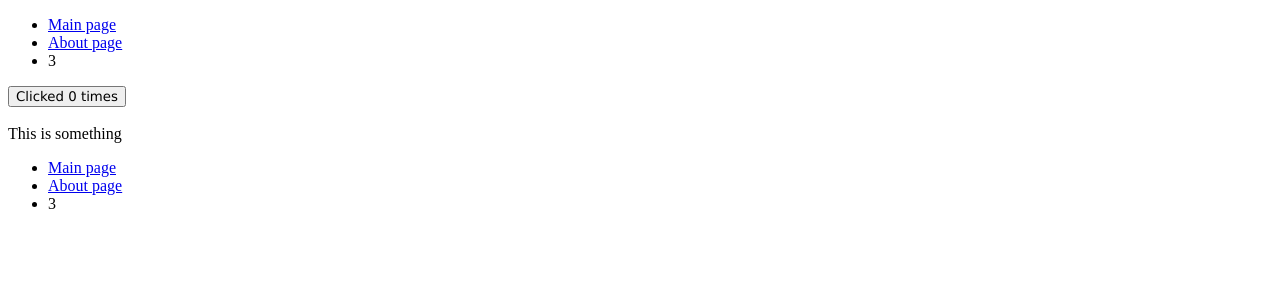
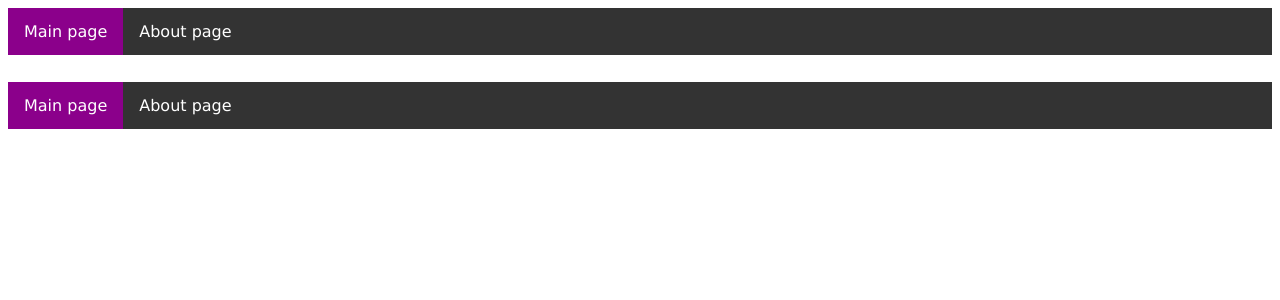
Before and after one commit to Loerad/svelte, a SvelteKit app in the folder my-app/: page / in a window 1280 px wide. Shown: the top 300 px of the page. Built offline with nearby package versions, Linux system fonts and the light colour scheme.

Commit message:
feat : Added CSS file and started parallax

```diff
--- a/my-app/src/lib/navigation.svelte
+++ b/my-app/src/lib/navigation.svelte
@@ -1,9 +1,12 @@
+<script>
+    import { page } from '$app/stores';
+</script>
+
 <nav>
     <ul>
 
-        <li> <a href="/">Main page</a> </li>
-        <li> <a href="about">About page</a> </li>
-        <li> 3 </li>
+        <li> <a href="/" class:active="{$page.url.pathname === "/"}">Main page</a> </li>
+        <li> <a href="about" class:active="{$page.url.pathname.includes("about")}">About page</a> </li>
 
     </ul>
 </nav>
--- a/my-app/src/routes/+layout.svelte
+++ b/my-app/src/routes/+layout.svelte
@@ -1,10 +1,13 @@
 
 <script>
+    import "../style.css";
     import Navigation from "$lib/navigation.svelte";
     import Footer from "$lib/footer.svelte";
+
+
 </script>
+
 <Navigation/>
 <slot/>
 <br>
-This is something
 <Footer/>
--- a/my-app/src/routes/+page.svelte
+++ b/my-app/src/routes/+page.svelte
@@ -1,37 +1,7 @@
-<!-- CSS - styling -->
-<style>
-    h1,p,button{
+<!-- HTML main stuff-->
 
-        font-family: Verdana, Geneva, Tahoma, sans-serif;
-    }
-    header{
-        margin-left:50%;
-    }
-    .flex-container
-    {
-        display: flex;
-        flex-wrap: wrap;
-        max-width: 100vw;
-        max-height: 100vh;
-    }
-</style>
-<!-- JS functions and stuff-->
-<script>
-    let count = 0;
-    let randoleft, randotop, randobottom, randoright;
-    function incrementCount()
-    {
-        randoleft = Math.floor(Math.random() * window.visualViewport.width);
-        randotop = Math.floor(Math.random() * window.visualViewport.height);
-        randobottom = Math.floor(Math.random() * window.visualViewport.height);
-        randoright = Math.floor(Math.random() * window.visualViewport.width);
-        count++;
-    }
-</script>
-<!-- HTML main stuff-->
-<div class= "flex-container">
-<button id="but"on:click={incrementCount}  style="margin:{randotop}px {randoright}px {randobottom}px {randoleft}px;">
-    <!-- If count === 1 output = time, else times-->
-    Clicked {count} {count === 1 ? 'time' : 'times'}
-</button>
-</div>
+<body>
+
+    <div class="parallax"></div>
+
+</body>
--- /dev/null
+++ b/my-app/src/style.css
@@ -0,0 +1,45 @@
+body,h1,p,button,nav,footer{
+
+    font-family: Verdana, Geneva, Tahoma, sans-serif;
+}
+header{
+    margin-left:50%;
+}
+.flex-container
+{
+    display: flex;
+    flex-wrap: wrap;
+    max-width: 100vw;
+    max-height: 100vh;
+}
+ul{
+    list-style-type: none;
+    margin:0;
+    padding: 0;
+    overflow: hidden;
+    background:#333;
+}
+li {
+    display: inline;
+    float: left;
+}
+a{
+    display: block;
+    padding: 8px;
+    background-color: #333;
+}
+li a{
+    display: block;
+    color: white;
+    text-align: center;
+    padding: 14px 16px;
+    text-decoration: none;
+}
+li a:hover
+{
+    background-color: #111;
+
+}
+.active {
+    background-color: darkmagenta;
+}
```
